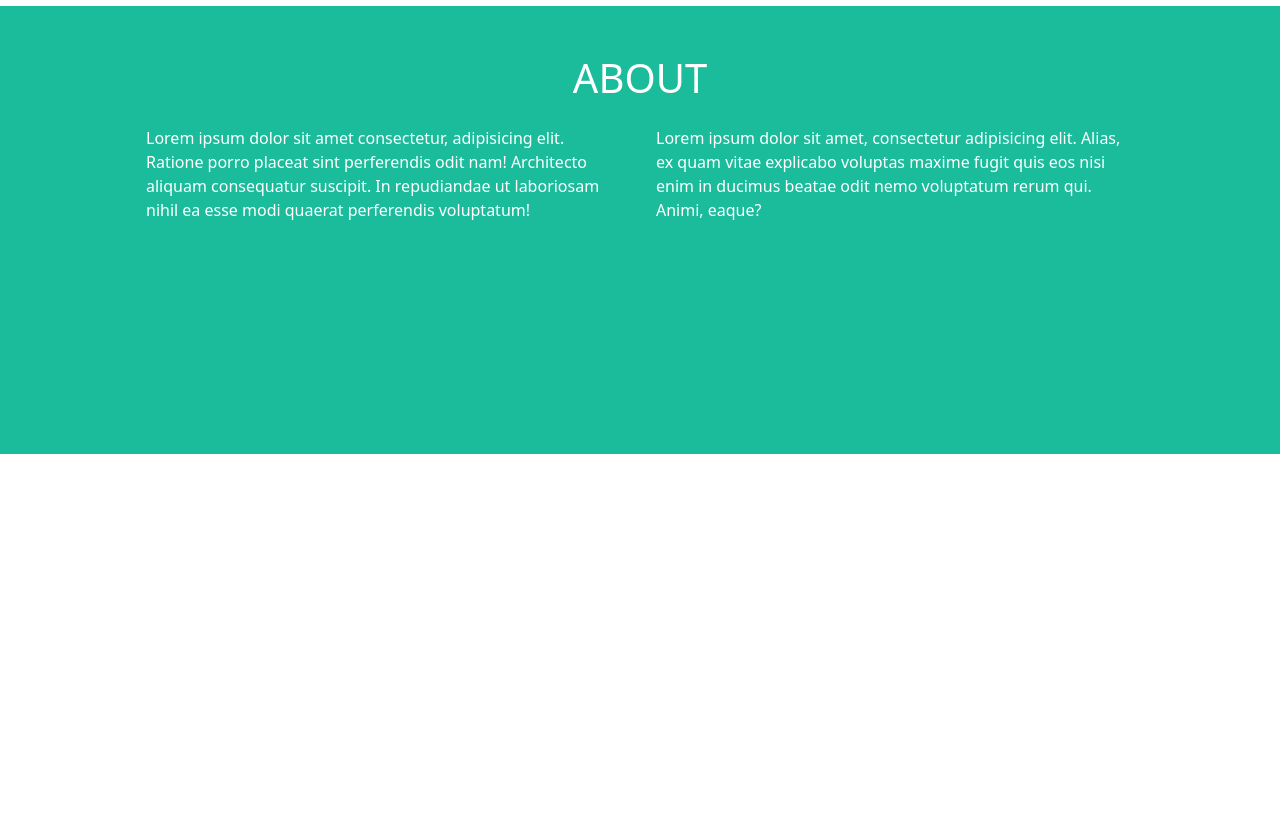
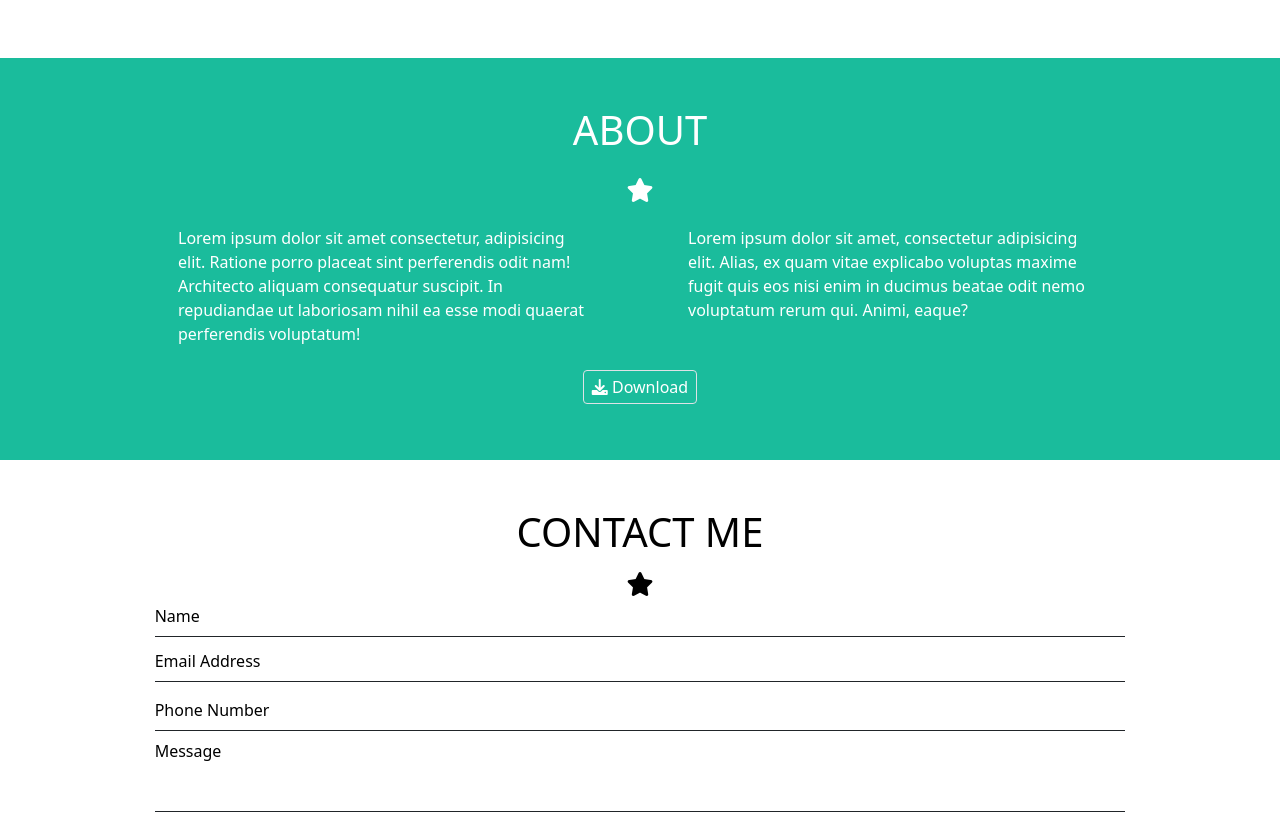
Before and after one commit to Robin9800/html-css-bootstrap-freelancer, a plain HTML site: page index.html in a window 1280 px wide. Shown: the part 1178-1994 px from the top of the page. Before the commit the page ends 1632 px from the top, so only its background shows below. Drawn offline with nearby package versions, Linux system fonts and the light colour scheme.

Commit message:
"Contact me" section content

```diff
--- a/index.html
+++ b/index.html
@@ -51,29 +51,36 @@
                         </div>
                     </div>
                     <div class="row">
-                        <div class="col d-flex justify-content-center mb-2">
+                        <div class="col d-flex justify-content-center mb-3">
                             <h1>START BOOTSTRAP</h1>
                         </div>
                     </div>
                     <div class="row">
-                        <div class="col d-flex justify-content-center">
+                        <div class="col d-flex justify-content-center mb-2">
+                            <i class="fa-solid fa-star fs-4 mb-2"></i>
+                        </div>
+                    </div>
+                    <div class="row">
+                        <div class="col d-flex justify-content-center mb-5">
                             <p>GRAPHIC - WEB DESIGNER - ILLUSTRATOR</p>
                         </div>
                     </div>
                 </div>
             </div>
         </div>
+
+        <!--PORTFOLIO SECTION-->
         <div class="row justify-content-center">
             <div class="col-10">
                 <div class="container portfolio">
                     <div class="row">
-                        <div class="col d-flex justify-content-center mt-5">
+                        <div class="col d-flex justify-content-center mt-5 mb-4">
                             <h1>PORTFOLIO</h1>
                         </div>
                     </div>
                     <div class="row">
-                        <div class="col d-flex justify-content-center">
-                            Bott
+                        <div class="col portfolio d-flex justify-content-center mb-3">
+                            <i class="fa-solid fa-star fs-4"></i>
                         </div>
                     </div>
                     <div class="row d-flex flex-row flex-wrap">
@@ -99,34 +106,81 @@
                 </div>
             </div>
         </div>
+
+        <!--ABOUT SECTION-->
         <div class="graphic row justify-content-center mt-5">
             <div class="col ">
                 <div class="container">
                     <div class="row">
-                        <div class="col d-flex justify-content-center mt-5">
+                        <div class="col d-flex justify-content-center mt-5 mb-4">
                             <h1>ABOUT</h1>
                         </div>
                     </div>
+                    <div class="row">
+                        <div class="col d-flex justify-content-center">
+                            <i class="fa-solid fa-star fs-4 "></i>
+                        </div>
+                    </div>
                     <div class="row mt-4 ">
-                        <div class="col px-3 ms-5">
+                        <div class="col px-5 ms-5">
                             <p>Lorem ipsum dolor sit amet consectetur, adipisicing elit. Ratione porro placeat sint
                                 perferendis odit nam! Architecto aliquam consequatur suscipit. In repudiandae ut
                                 laboriosam
                                 nihil ea esse modi quaerat perferendis voluptatum!</p>
                         </div>
-                        <div class="col px-3 me-5">
+                        <div class="col px-5 me-5">
                             <p>Lorem ipsum dolor sit amet, consectetur adipisicing elit. Alias, ex quam vitae explicabo
                                 voluptas maxime fugit quis eos nisi enim in ducimus beatae odit nemo voluptatum rerum
                                 qui.
                                 Animi, eaque?</p>
                         </div>
                     </div>
+                    <div class="row ">
+                        <div class="col d-flex justify-content-center py-2 mt-3">
+                            <a class="border rounded-2 px-2 py-1 mb-5" href="#"><i class="fa-solid fa-download"></i>
+                                Download</a>
+                        </div>
+                    </div>
                 </div>
 
             </div>
         </div>
-    </div>
-    </div>
+        <!--CONTACT ME SECTION-->
+        <div class="row justify-content-center">
+            <div class="col-10">
+                <div class="container portfolio px-5">
+                    <div class="row">
+                        <div class="col d-flex justify-content-center mt-5 ">
+                            <h1>CONTACT ME</h1>
+                        </div>
+                    </div>
+                    <div class="row">
+                        <div class="col contact d-flex justify-content-center mt-3">
+                            <i class="fa-solid fa-star fs-4"></i>
+                        </div>
+                    </div>
+                    <div class="row">
+                        <div class="col border-bottom border-dark px-0 py-2 ">
+                            <p>Name</p>
+                        </div>
+                    </div>
+                    <div class="row">
+                        <div class="col border-bottom border-dark px-0 py-2 my-1">
+                            <p>Email Address</p>
+                        </div>
+                    </div>
+                    <div class="row">
+                        <div class="col border-bottom border-dark px-0 py-2 my-1">
+                            <p>Phone Number</p>
+                        </div>
+                    </div>
+                    <div class="row">
+                        <div class="col border-bottom border-dark px-0 pb-5 my-1 ">
+                            <p>Message</p>
+                        </div>
+                    </div>
+                </div>
+            </div>
 </body>
 
 </html>
--- a/style.css
+++ b/style.css
@@ -28,6 +28,12 @@ p,h1{
     height: 64px;
     font-weight: bold;
 }
+.col i{
+    color: white;
+}
+.portfolio,.contact i{
+    color: black;
+}
 .header a{
     font-size: 12px;
 }
@@ -37,7 +43,6 @@ p,h1{
 
 .graphic{
     background-color: hsl(168deg 76% 42%);
-    height: 56vh;
 }
 
 .avatar{
```
